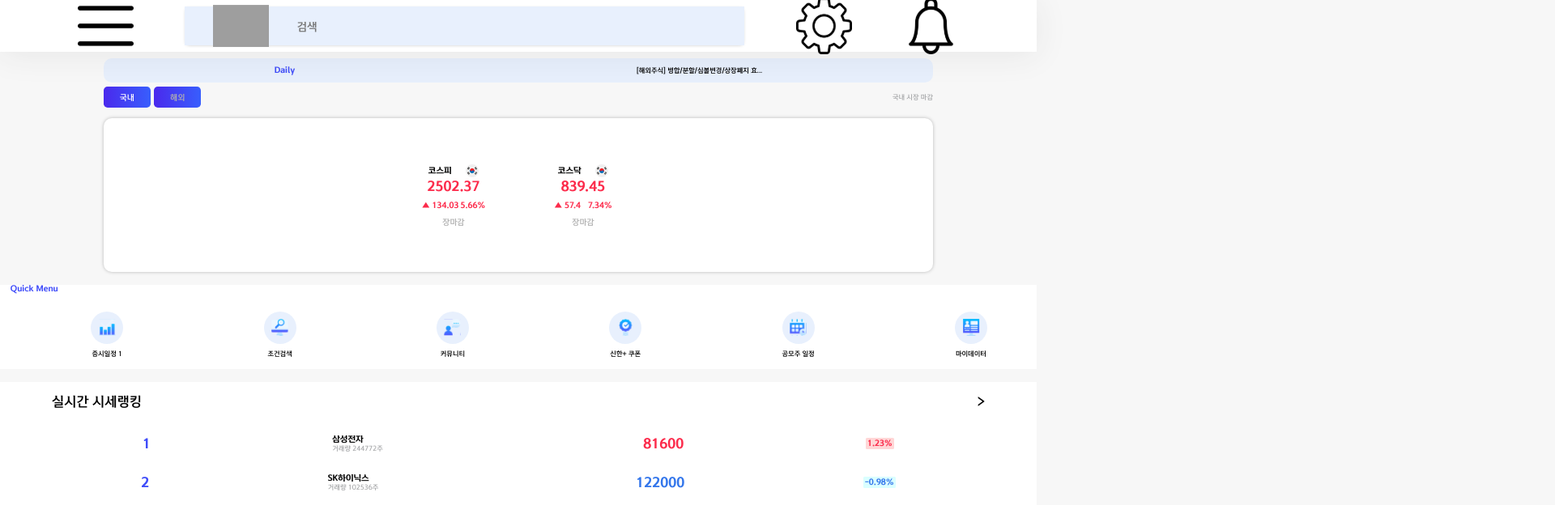
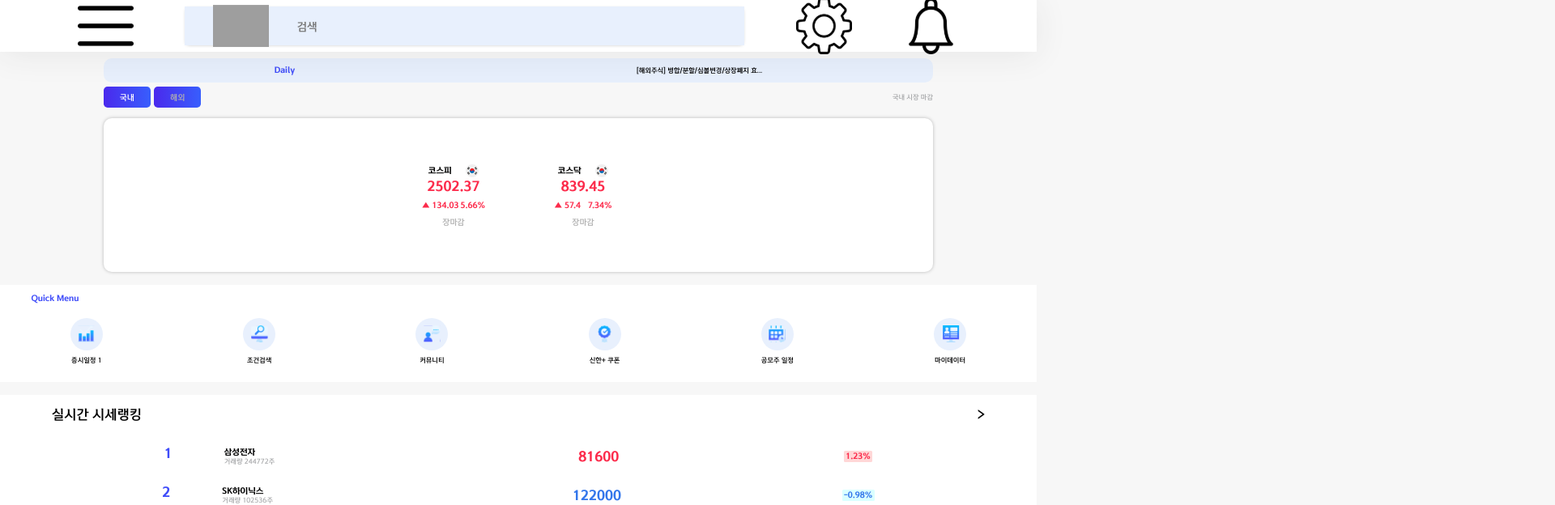
Before and after one commit to shinhan-mobile-assignment/shinhan-app, a React (Create React App) app: page / in a window 1280 px wide. Shown: the top 624 px of the page at 81% size, 1920 px wide, since content can reach past the window. Built offline with nearby package versions, Linux system fonts and the light colour scheme; grey boxes are pictures that could not be loaded; a web font is replaced by a local one.

Commit message:
[DESIGN] 스타일 수정

```diff
--- a/src/App.js
+++ b/src/App.js
@@ -7,17 +7,18 @@
   Ranking,
   Browse,
 } from './components';
+import { Container } from './components/Header/styled';
 
 function App() {
   return (
-    <>
+    <Container>
       <Header />
       <Chart />
       <QuickMenu />
       <Ranking />
       <Browse />
       <Footer />
-    </>
+    </Container>
   );
 }
 
--- a/src/components/Browse/styled.js
+++ b/src/components/Browse/styled.js
@@ -29,6 +29,7 @@
   width: 90vw;
   height: 45vw;
   padding: 2.5vw 5vw;
+  margin-bottom: 9.5vh;
 `;
 
 export const SlideWrapper = styled.ul`
--- a/src/components/Header/styled.js
+++ b/src/components/Header/styled.js
@@ -19,3 +19,7 @@
   width: 6%;
   height: auto;
 `;
+
+export const Container = styled.div`
+  overflow-x: hidden;
+`;
--- a/src/components/QuickMenu/index.jsx
+++ b/src/components/QuickMenu/index.jsx
@@ -38,7 +38,7 @@
 const QuickMenu = () => {
   return (
     <StyledCard theme="quickMenu">
-      <Text theme="text2_click">Quick Menu</Text>
+      <Text theme="menu">Quick Menu</Text>
       <StyledCard theme="inner">
         {quickMenuItems.map((item, index) => (
           <QuickMenuBtn
--- a/src/components/QuickMenu/styled.js
+++ b/src/components/QuickMenu/styled.js
@@ -2,19 +2,18 @@
 
 const QuickMenu = {
   inner: {
-    width: '100vw',
+    width: '98vw',
     height: '11vh',
     display: 'flex',
-    padding: '1vh 1vw',
-    justifyContent: 'space-around',
+    justifyContent: 'space-between',
     alignItems: 'center',
   },
   quickMenu: {
     width: '98vw',
-    height: '13vh',
+    height: '12vh',
     background: 'white',
     display: 'flex',
-    padding: '0 1vw',
+    padding: '1.5vh 1vw',
     flexDirection: 'column',
     justifyContent: 'space-around',
     marginBottom: '2vh',
--- a/src/components/RankingItem/index.jsx
+++ b/src/components/RankingItem/index.jsx
@@ -1,30 +1,37 @@
-import React from "react";
+import React from 'react';
 import { Text } from '../../components';
-import { StyledCard } from "./styled";
+import { StyledCard, Wrapper } from './styled';
 
-const RankingItem = ({ rankNo, stockName, stockTrade, stockPrice, changeRate }) => {
-  let text1UpTheme = "text1_up";
-  let changeRateTheme = "text2_up";
-  let stockRate = "stockRate_up";
+const RankingItem = ({
+  rankNo,
+  stockName,
+  stockTrade,
+  stockPrice,
+  changeRate,
+}) => {
+  let text1UpTheme = 'text1_up';
+  let changeRateTheme = 'text2_up';
+  let stockRate = 'stockRate_up';
 
   if (changeRate > 0) {
-    text1UpTheme = "text1_up";
-    changeRateTheme = "text2_up";
-    stockRate = "stockRate_up";
-
+    text1UpTheme = 'text1_up';
+    changeRateTheme = 'text2_up';
+    stockRate = 'stockRate_up';
   } else if (changeRate < 0) {
-    text1UpTheme = "text1_down";
-    changeRateTheme = "text2_down";
-    stockRate = "stockRate_down";
+    text1UpTheme = 'text1_down';
+    changeRateTheme = 'text2_down';
+    stockRate = 'stockRate_down';
   }
 
   return (
     <StyledCard theme="rankingItem">
-      <Text theme="text1_click">{rankNo}</Text>
-      <StyledCard theme="stockInfo">
-        <Text theme="text2">{stockName}</Text>
-        <Text theme="text4_other">거래량 {stockTrade}주</Text>
-      </StyledCard>
+      <Wrapper>
+        <Text theme="text_rank">{rankNo}</Text>
+        <StyledCard theme="stockInfo">
+          <Text theme="text2">{stockName}</Text>
+          <Text theme="text4_other">거래량 {stockTrade}주</Text>
+        </StyledCard>
+      </Wrapper>
       <Text theme={text1UpTheme}>{stockPrice}</Text>
       <StyledCard theme={stockRate}>
         <Text theme={changeRateTheme}>{changeRate}%</Text>
--- a/src/components/RankingItem/styled.js
+++ b/src/components/RankingItem/styled.js
@@ -37,6 +37,10 @@
   },
 };
 
+export const Wrapper = styled.div`
+  display: flex;
+`;
+
 export const StyledCard = styled.div`
   ${(props) => RankingItem[props.theme]}
   &:active, &:focus {
--- a/src/components/Text/styled.js
+++ b/src/components/Text/styled.js
@@ -78,9 +78,17 @@
     fontSize: '0.7rem',
     color: '#4A2AEF',
   },
-  text6: {
+  text_rank: {
     fontWeight: 'bold',
-    fontSize: '1.5rem',
+    fontSize: '1rem',
+    color: '#3F4CF9',
+    marginRight: '5vw',
+  },
+  menu: {
+    fontWeight: 'bold',
+    fontSize: '0.6rem',
+    color: '#3F4CF9',
+    marginLeft: '2vw',
   },
 };
 
```
